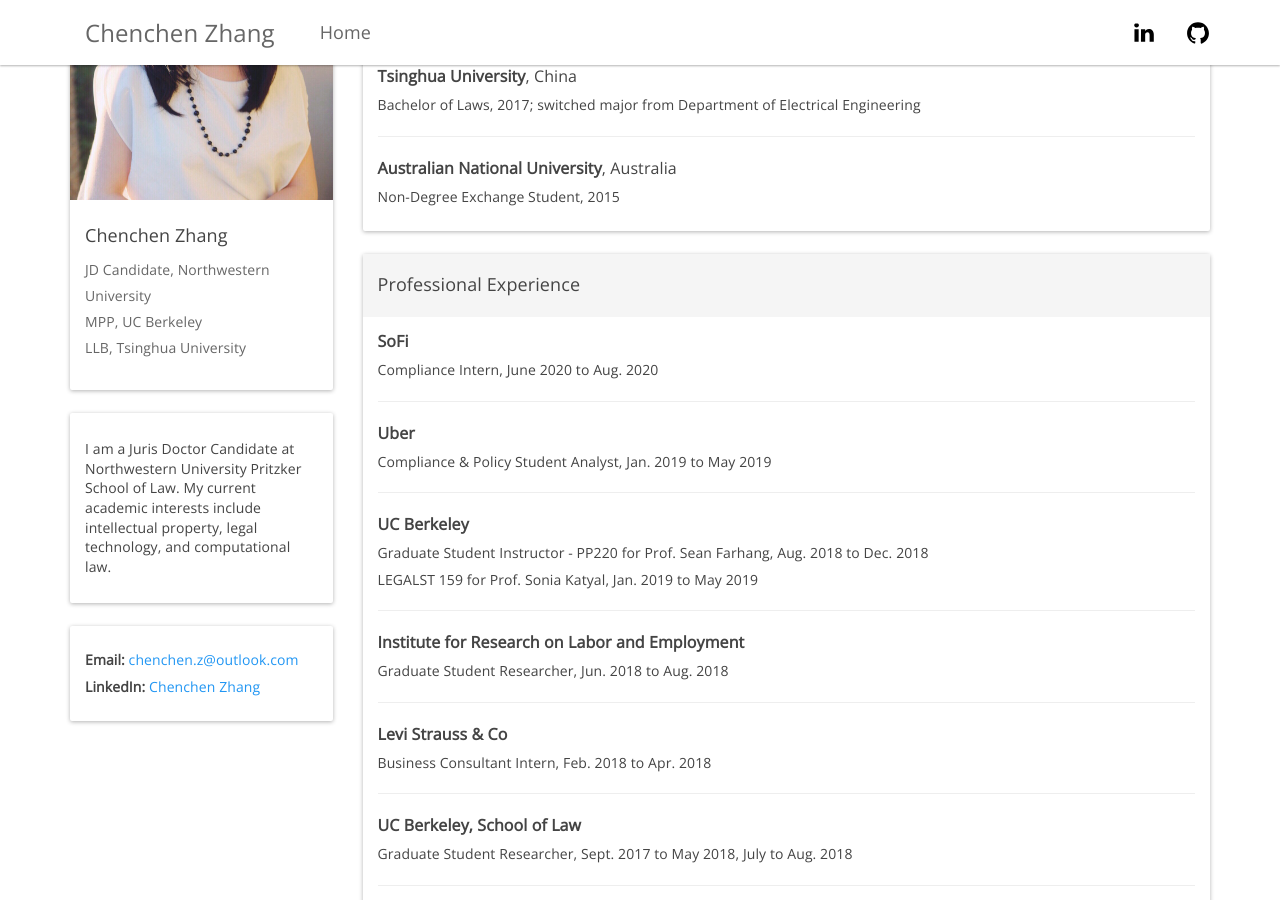
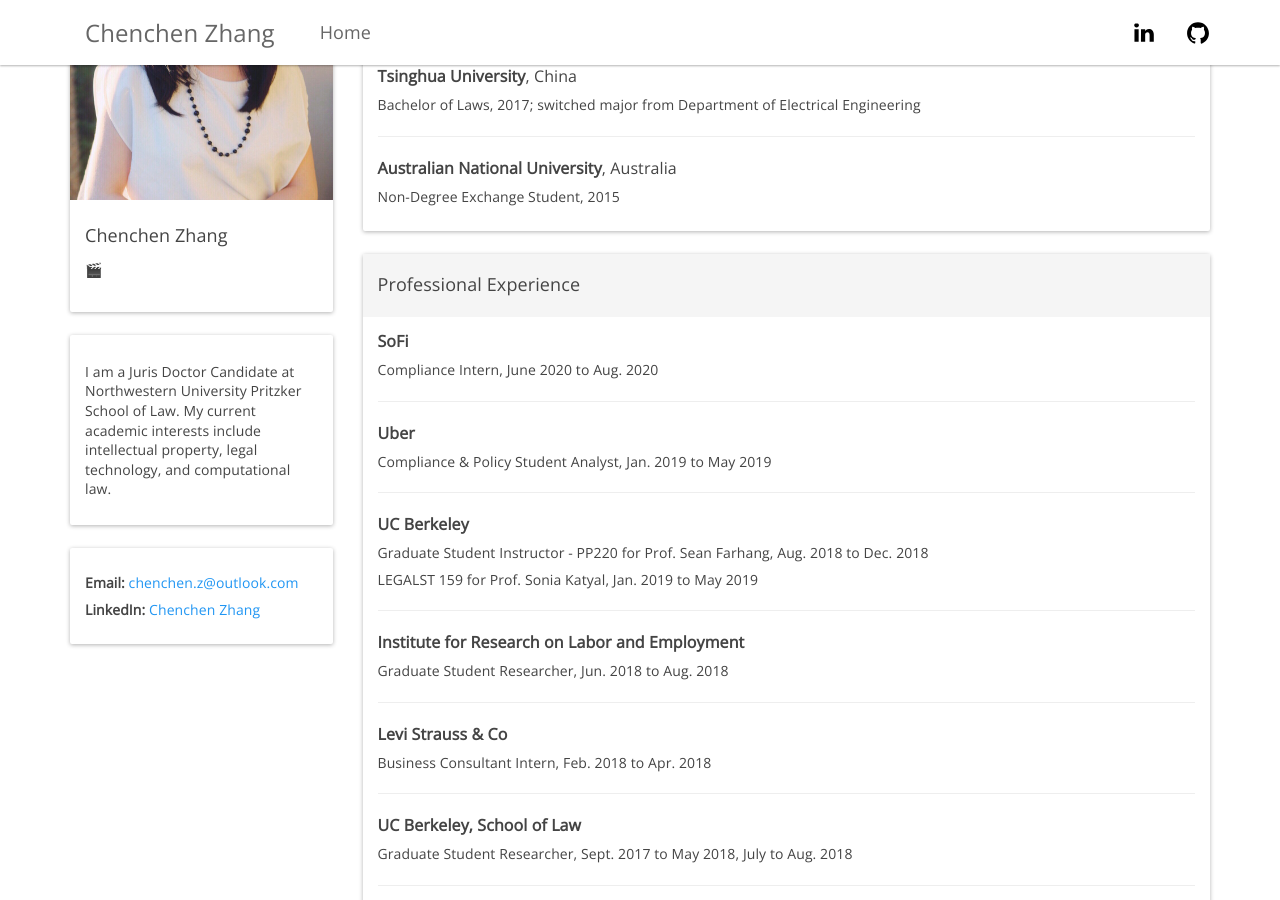
Before and after one commit to CeciliaZhang/-CeciliaZhang-.github-io, a Jekyll site: the page built from index.html, in a window 1280 px wide and 900 px high, scrolled down 314 px. Built offline with Jekyll 4.4.1, drawn with Linux system fonts in a browser that asks for light colours; nearby versions of some CDN libraries.

Commit message:
Update information.html

```diff
--- a/_includes/information.html
+++ b/_includes/information.html
@@ -4,7 +4,7 @@
 
         <h4>Chenchen Zhang</h4>
         <p style="font-size: 14px">
-            JD Candidate, Northwestern University <br/> MPP, UC Berkeley <br/> LLB, Tsinghua University <br/>
+            &#127916
         </p>
     </div>
 </div>
```
